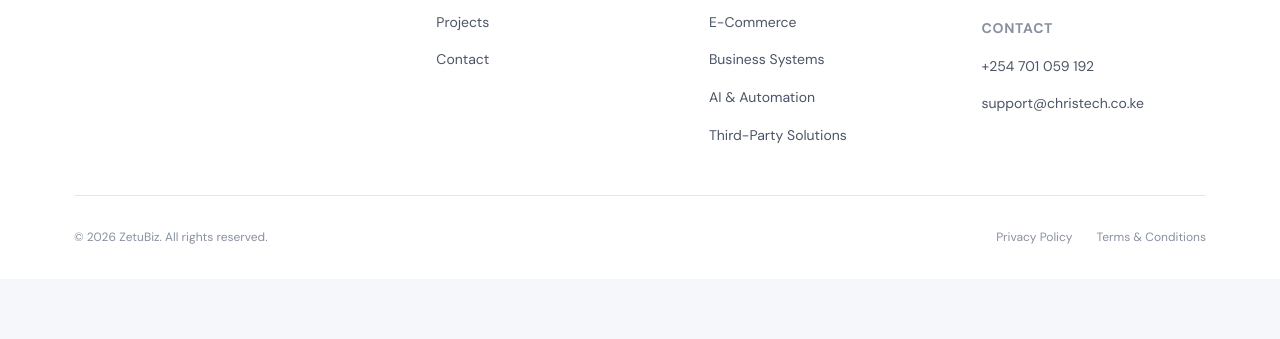
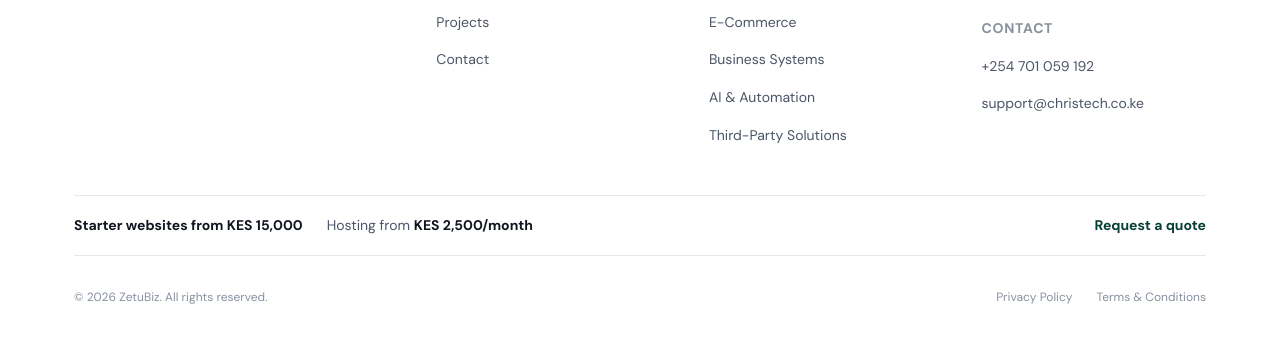
Before and after one commit to learninghub44/kadem-technologies, a website: page public/contact.html in a window 1280 px wide. Shown: the part 1419-1758 px from the top of the page. Before the commit the page ends 1698 px from the top, so only its background shows below. Drawn offline with Linux system fonts and the light colour scheme.

Commit message:
Add consistent starting prices across site pages

```diff
--- a/public/contact.html
+++ b/public/contact.html
@@ -218,6 +218,7 @@
           </ul>
         </div>
       </div>
+      <div class="k-footer__pricing"><span><strong>Starter websites from KES 15,000</strong></span><span>Hosting from <strong>KES 2,500/month</strong></span><a href="/contact.html">Request a quote</a></div>
       <div class="k-footer__bottom">
         <span>&copy; 2026 ZetuBiz. All rights reserved.</span>
         <div class="k-footer__legal">
```
